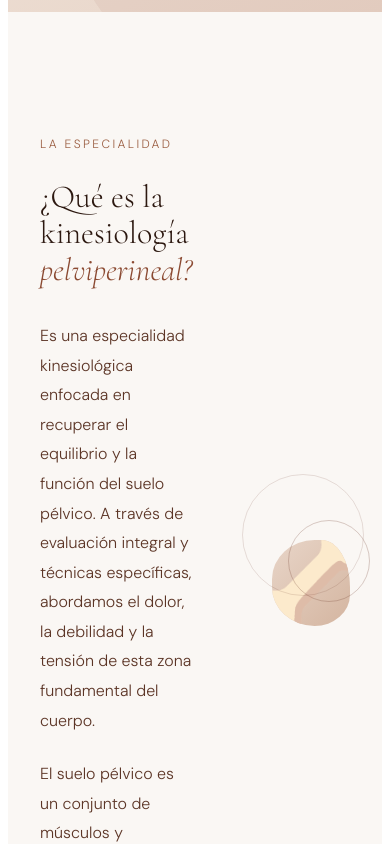
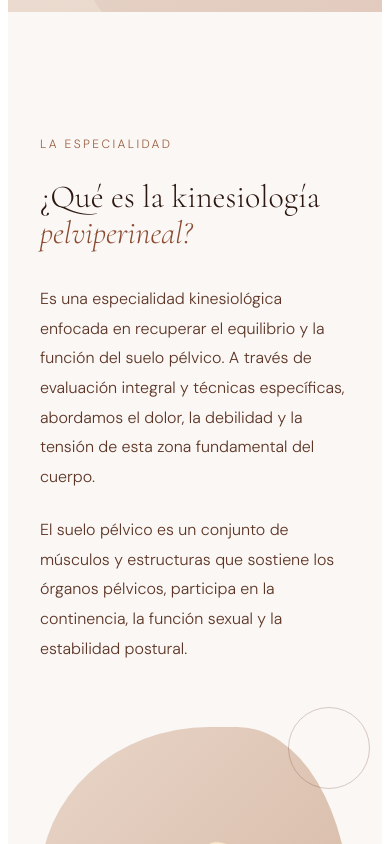
Before and after one commit to DiegoPazosX/julieta-fontana, a React (Vite) app: page / in a window 390 px wide. Shown: the part 840-1684 px from the top of the page. Built offline with nearby package versions, Linux system fonts and the light colour scheme.

Commit message:
Update App.jsx
responsive mobile fix

```diff
--- a/src/App.jsx
+++ b/src/App.jsx
@@ -28,6 +28,21 @@ const useScrollReveal = () => {
     return () => obs.disconnect();
   }, []);
   return [ref, visible];
+};
+const useIsMobile = (breakpoint = 768) => {
+  const [isMobile, setIsMobile] = useState(window.innerWidth < breakpoint);
+
+  useEffect(() => {
+    const onResize = () => {
+      setIsMobile(window.innerWidth < breakpoint);
+    };
+
+    window.addEventListener("resize", onResize);
+
+    return () => window.removeEventListener("resize", onResize);
+  }, [breakpoint]);
+
+  return isMobile;
 };
 
 const RevealBlock = ({ children, delay = 0, className = "" }) => {
@@ -182,6 +197,7 @@ const WHAT_WE_EVALUATE = [
 export default function App() {
   const [heroRef, heroOffset] = useParallax(0.4);
   const [scrolled, setScrolled] = useState(false);
+  const isMobile = useIsMobile();
 
   useEffect(() => {
     const fn = () => setScrolled(window.scrollY > 60);
@@ -196,7 +212,7 @@ export default function App() {
       {/* NAV */}
       <nav style={{
         position: "fixed", top: 0, left: 0, right: 0, zIndex: 100,
-        padding: "1rem 2.5rem",
+        padding: isMobile ? "1rem 1rem" : "1rem 2.5rem",
         display: "flex", alignItems: "center", justifyContent: "space-between",
         background: scrolled ? "rgba(250,247,244,0.95)" : "transparent",
         backdropFilter: scrolled ? "blur(12px)" : "none",
@@ -258,7 +274,7 @@ export default function App() {
           pointerEvents: "none",
         }} />
 
-        <div style={{ textAlign: "center", position: "relative", zIndex: 2, padding: "0 1.5rem", maxWidth: "760px" }}>
+        <div style={{ textAlign: "center", position: "relative", zIndex: 2, padding: isMobile ? "0 1rem" : "0 1.5rem", maxWidth: "760px" }}>
           <p style={{
             fontFamily: "'DM Sans', sans-serif", fontWeight: 300,
             fontSize: "0.75rem", letterSpacing: "0.22em",
@@ -336,7 +352,14 @@ export default function App() {
       {/* WHAT IS IT */}
       <section style={{ padding: "7rem 2rem", maxWidth: "1100px", margin: "0 auto" }}>
         <RevealBlock>
-          <div style={{ display: "grid", gridTemplateColumns: "1fr 1fr", gap: "5rem", alignItems: "center" }}>
+        <div
+  style={{
+    display: "grid",
+    gridTemplateColumns: isMobile ? "1fr" : "1fr 1fr",
+    gap: isMobile ? "3rem" : "5rem",
+    alignItems: "center",
+  }}
+>
             <div>
               <p style={{ fontFamily: "'DM Sans',sans-serif", fontWeight:300, fontSize:"0.75rem", letterSpacing:"0.2em", textTransform:"uppercase", color:"#9B5E42", marginBottom:"1.5rem" }}>La especialidad</p>
               <h2 style={{ fontSize: "clamp(2rem,4vw,3.2rem)", fontWeight: 300, lineHeight: 1.15, marginBottom: "2rem", color: "#2C1810" }}>
@@ -450,7 +473,13 @@ export default function App() {
         </div>
 
         {/* What we evaluate + key messages */}
-        <div style={{ display: "grid", gridTemplateColumns: "1fr 1fr", gap: "3rem", alignItems: "start" }}>
+        <div
+  style={{
+    display: "grid",
+    gridTemplateColumns: isMobile ? "1fr" : "1fr 1fr",
+    gap: isMobile ? "2rem" : "3rem",
+    alignItems: "start",
+  }}>
           <RevealBlock>
             <div style={{
               padding: "2.5rem",
@@ -516,7 +545,12 @@ export default function App() {
               </h2>
             </div>
           </RevealBlock>
-          <div style={{ display: "grid", gridTemplateColumns: "1fr 1fr", gap: "2.5rem" }}>
+          <div
+  style={{
+    display: "grid",
+    gridTemplateColumns: isMobile ? "1fr" : "1fr 1fr",
+    gap: "2.5rem",
+  }}>
             <RevealBlock>
               <div style={{
                 padding: "2.5rem",
```
